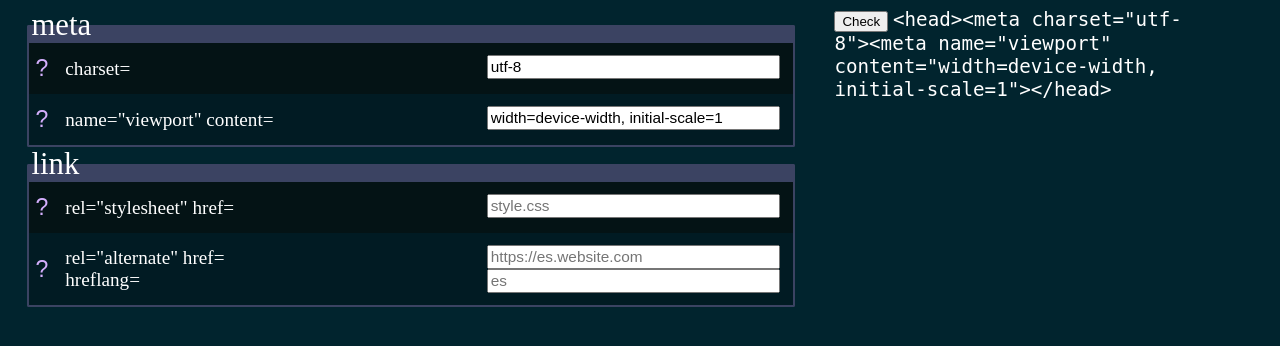
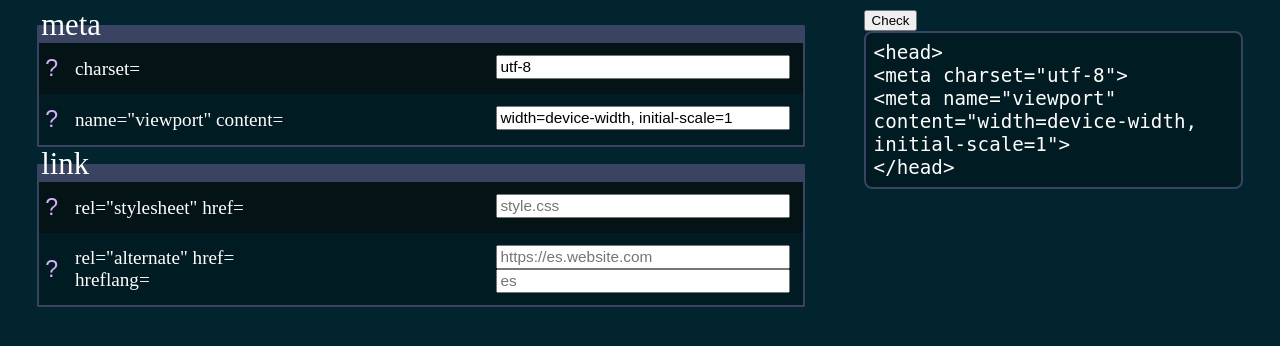
Before and after one commit to ksymph/headmaker, a PHP site: page / in a window 1280 px wide. Shown: the top 346 px of the page. Run offline with PHP 8.4, Linux system fonts and the light colour scheme.

Commit message:
more formatting and style tweaks

```diff
--- a/index.php
+++ b/index.php
@@ -42,8 +42,10 @@
 		</form>
 		<div id="right">
 			<button id="test">Check</button>
-			<code id="output">
-				some output
+			<div id="output">
+				<code id="output-code">
+					some output
+				</code>
 			</div>
 		</div>
 	</main>
--- a/script.js
+++ b/script.js
@@ -1,4 +1,4 @@
-const output = document.getElementById("output");
+const output = document.getElementById("output-code");
 const testButton = document.getElementById("test");
 const items = document.getElementById("headmaker").children;
 
@@ -6,7 +6,7 @@ testButton.addEventListener("click", buildOutput);
 
 function buildOutput() {
 	const input = items;
-	let final = "<head>";
+	let final = "<head>\n";
 	for (var i = 0; i < input.length; i++) {
 		const currentFieldList = input[i];
 		const category = currentFieldList.querySelector("legend");
@@ -21,7 +21,7 @@ function buildOutput() {
 				for (var iz = 0; iz < labels.length; iz++) {
 					final += ` ${labels[iz].innerText}"${inputs[iz].value}"`;
 				}
-				final += ">";
+				final += ">\n";
 			}
 
 		}
--- a/style.css
+++ b/style.css
@@ -100,4 +100,8 @@ legend {
 
 #output {
 	user-select: all;
+	background-color: #011b23;
+	border-radius: 8px;
+	border: 2px solid #3b4362;
+	padding: 8px;
 }
```
